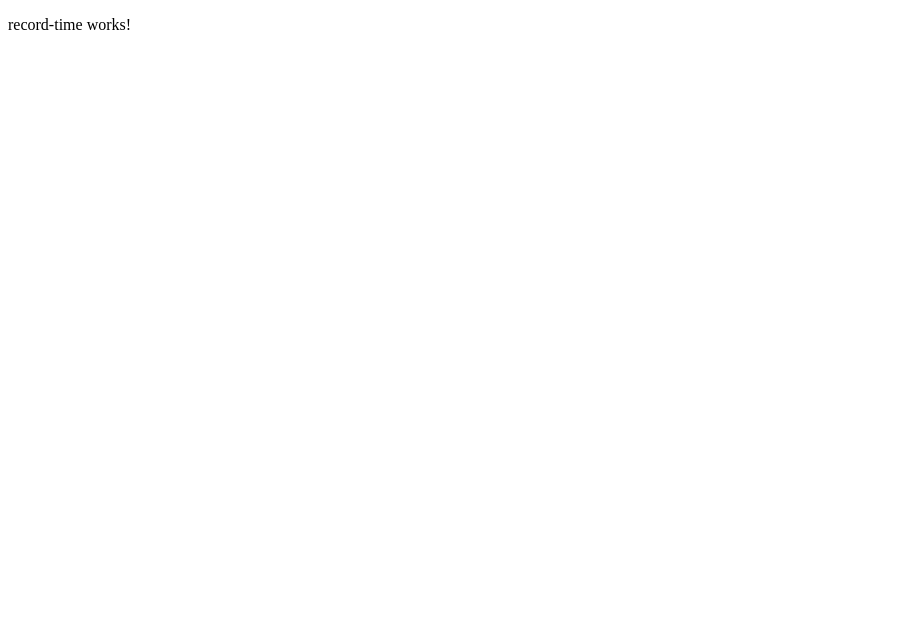
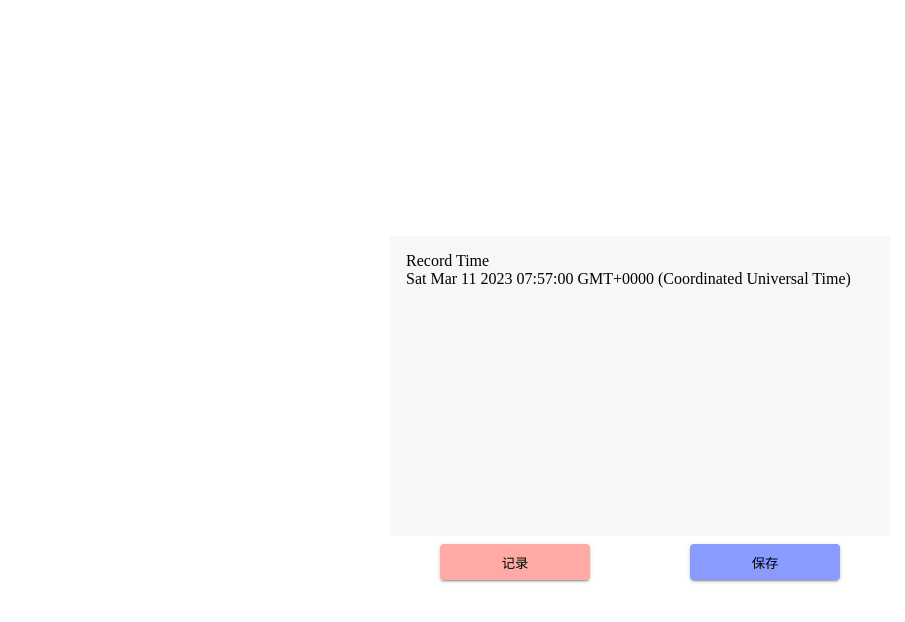
Before and after one commit to AaronPhantomhive/RecordTime, an Angular app: page /recordTime in a window 1280 px wide. Shown: the top 622 px of the page, without its empty margins (0-905 px from the left). Built offline with nearby package versions, Linux system fonts and the light colour scheme.

Commit message:
feat: update record time feature

```diff
--- a/src/app/app-features/main/main.component.html
+++ b/src/app/app-features/main/main.component.html
@@ -346,7 +346,9 @@
     </svg>
 
 <!--    <span>{{ title }} app is running!</span>-->
-    <button (click)="testButton()" style="background: transparent; border: transparent; margin-left: 60px">{{ title }} app is running!</button>
+    <nav>
+      <button routerLink="/recordTime" style="background: transparent; border: transparent; margin-left: 60px">{{ title }} app is running!</button>
+    </nav>
 
     <svg id="rocket-smoke" xmlns="http://www.w3.org/2000/svg" width="516.119" height="1083.632" viewBox="0 0 516.119 1083.632">
       <title>Rocket Ship Smoke</title>
--- a/src/app/app-features/main/main.component.ts
+++ b/src/app/app-features/main/main.component.ts
@@ -11,8 +11,4 @@ export class MainComponent {
 
   showFiller = false;
 
-  // constructor(public router: Router, public activeRoute: ActivatedRoute) { }
-  testButton() {
-    console.log("testButtontestButtontestButtontestButtontestButtontestButton");
-  }
 }
--- a/src/app/app-features/main/record-time/record-time.component.css
+++ b/src/app/app-features/main/record-time/record-time.component.css
@@ -0,0 +1,29 @@
+:host {
+  display: flex;
+  height: 800px;
+  justify-content: center;
+  align-items: center;
+}
+
+.outline {
+  /*align-items: center;*/
+  /*background: #333333;*/
+}
+
+.card {
+  height: 300px;
+  width: 500px;
+  background: #f7f7f7;
+  margin: 8px;
+}
+
+.card-content {
+
+
+}
+
+.record-button {
+  margin: 8px;
+  display: flex;
+  justify-content: space-around;
+}
--- a/src/app/app-features/main/record-time/record-time.component.html
+++ b/src/app/app-features/main/record-time/record-time.component.html
@@ -1 +1,16 @@
-<p>record-time works!</p>
+<div class="outline">
+  <mat-card class="card">
+    <mat-card-header>
+      <mat-card-title-group>
+        <mat-card-title>Record Time</mat-card-title>
+      </mat-card-title-group>
+    </mat-card-header>
+    <mat-card-content class="card-content">
+      {{currentTime}}
+    </mat-card-content>
+  </mat-card>
+  <div class="record-button">
+    <button mat-raised-button style="width: 150px; background: #ffaaa4" (click)="record()">记录</button>
+    <button mat-raised-button style="width: 150px; background: #899bff" (click)="saved()">保存</button>
+  </div>
+</div>
--- a/src/app/app-features/main/record-time/record-time.component.ts
+++ b/src/app/app-features/main/record-time/record-time.component.ts
@@ -1,10 +1,30 @@
-import { Component } from '@angular/core';
+import {Component, OnInit} from '@angular/core';
 
 @Component({
   selector: 'app-record-time',
   templateUrl: './record-time.component.html',
   styleUrls: ['./record-time.component.css']
 })
-export class RecordTimeComponent {
+export class RecordTimeComponent implements OnInit{
+  currentTime: Date = new Date();
+  inputMessage: string = "";
+
+  ngOnInit(): void {
+    this.RunningTime();
+  }
+
+  RunningTime() {
+    setInterval(() => {
+      this.currentTime = new Date();
+    }, 1000);
+  }
+
+  record() {
+    console.log(this.currentTime);
+  }
+
+  saved() {
+    console.log(this.currentTime);
+  }
 
 }
--- a/src/app/app.module.ts
+++ b/src/app/app.module.ts
@@ -10,6 +10,7 @@ import {MatTooltipModule} from "@angular/material/tooltip";
 import {RouterOutlet} from "@angular/router";
 import { MainComponent } from './app-features/main/main.component';
 import {AppRoutingModule} from "./app-routing.module";
+import {MatCardModule} from "@angular/material/card";
 
 @NgModule({
   declarations: [
@@ -24,7 +25,8 @@ import {AppRoutingModule} from "./app-routing.module";
     MatIconModule,
     MatTooltipModule,
     AppRoutingModule,
-    RouterOutlet
+    RouterOutlet,
+    MatCardModule
   ],
   providers: [],
   bootstrap: [AppComponent]
```
